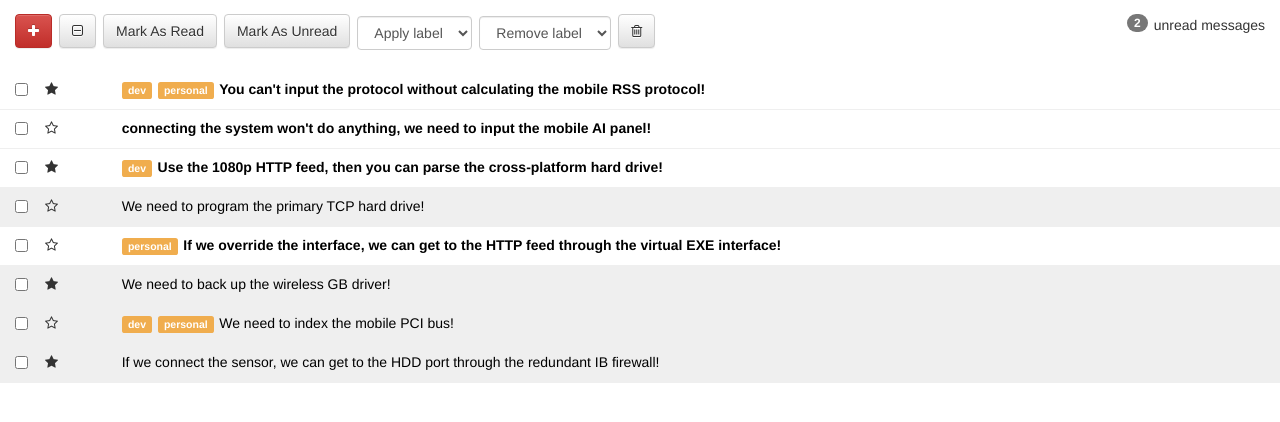
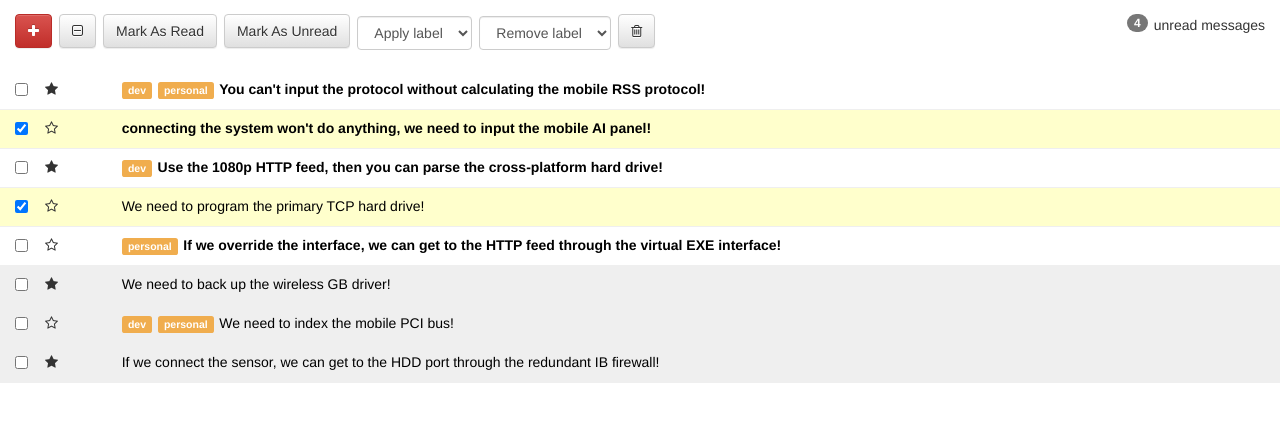
Before and after one commit to dwleonhardt/galvanize-inbox, a React (Create React App) app in the folder inbox/: page / in a window 1280 px wide. Shown: the top 422 px of the page. Built offline with nearby package versions, Linux system fonts and the light colour scheme.

Commit message:
all stories finished

```diff
--- a/inbox/src/App.js
+++ b/inbox/src/App.js
@@ -67,54 +67,104 @@ const messages = [
 
 
 class App extends Component {
-  markRead = (id) => {
-    this.setState({read: true});
-    if (this.state.showBody) {
-      this.setState({showBody: false})
-    }
-    else {
-      this.setState({showBody: true})
-    }
+  constructor(){
+    super()
+    this.state = {
+      messages,
+    };
   }
 
+  allRead = () => {
+    var stateCopy = this.state.messages.slice();
+    stateCopy.filter((message) => {
+      return message.selected === true;
+    })
+    .forEach((message) => {
+      message.read = true;
+    });
+    this.setState({messages: stateCopy});
+  }
 
+  unread = () => {
+    var stateCopy = this.state.messages.slice();
+    stateCopy.filter((message) => {
+      return message.selected === true;
+    })
+    .forEach((message) => {
+      message.read = false;
+    });
+    this.setState({messages: stateCopy});
+  }
+
+  selectAll = (bool) => {
+    var stateCopy = this.state.messages.slice();
+    stateCopy.forEach((message) => {
+      message.selected = bool;
+    })
+    this.setState({messages: stateCopy});
+  }
+
+  delete = () => {
+    var stateCopy = this.state.messages.slice();
+    var newState = stateCopy.filter((message) => {
+      return message.selected !== true;
+    });
+    this.setState({messages: newState});
+  }
+
+  addLabel = (label) => {
+    var stateCopy = this.state.messages.slice();
+    stateCopy.filter((message) => {
+      return message.selected === true;
+    })
+    .forEach((message) => {
+      message.labels.push(label);
+    })
+    this.setState({messages: stateCopy});
+  }
+
+  removeLabel = (label) => {
+    var stateCopy = this.state.messages.slice();
+    stateCopy.filter((message) => {
+      return message.selected === true;
+    })
+    .forEach((message) => {
+      message.labels.indexOf(label);
+      message.labels.splice(message.labels.indexOf(label));
+    })
+    this.setState({messages: stateCopy});
+  }
+
+  markRead = (id) => {
+    var stateCopy = this.state.messages.slice();
+    var current = stateCopy.find((message)=> message.id === id);
+    current.read = true;
+    this.setState({messages: stateCopy});
+  }
+
+  selector = (id) => {
+    var stateCopy = this.state.messages.slice();
+    var current = stateCopy.find((message)=> message.id === id);
+    current.selected = !current.selected;
+    this.setState({messages: stateCopy});
+  }
+
+  star = (id) => {
+    var stateCopy = this.state.messages.slice();
+    var current = stateCopy.find((message)=> message.id === id);
+    current.starred = !current.starred;
+    this.setState({messages: stateCopy});
+  }
 
 
   render() {
     return (
       <div className="container-fluid">
-        <ToolBar />
-        <Messages messages={messages} />
+        <ToolBar messages={this.state.messages} allRead={this.allRead} unread={this.unread} selectAll={this.selectAll} delete={this.delete} addLabel={this.addLabel} removeLabel={this.removeLabel}/>
+        <Messages messages={this.state.messages}  markRead={this.markRead} selector={this.selector} star={this.star} allRead={this.allRead}/>
       </div>
         );
   }
 }
 
 export default App;
-
-
-
-// const App = ({ copyright, items, products }) => (
-//   (items.length && products.all.length) ?
-//     (
-//       <div>
-//         <CartHeader />
-//         <AddItem />
-//         <CartItems products={ products } items={ items } />
-//         <CartFooter copyright={ copyright } />
-//       </div>
-//     ) :
-//     (<div>Loading...</div>)
-// )
-//
-// const mapStateToProps = state => ({
-//   items: state.items.all,
-//   products: state.products,
-// })
-//
-// const mapDispatchToProps = () => ({})
-//
-// export default connect(
-//   mapStateToProps,
-//   mapDispatchToProps
-// )(App)
--- a/inbox/src/components/message.js
+++ b/inbox/src/components/message.js
@@ -3,51 +3,24 @@ import Labels from './labels';
 
 
 class Message extends React.Component {
-  constructor(props){
-    super(props);
+  constructor(){
+    super();
     this.state = {
-      id: props.id,
-      read: props.read,
-      selected: props.selected,
-      starred: props.starred,
-      showBody: false,
-      selectAll: false,
-      markRead: false
+      showBody: ''
     }
   }
 
-
-  // markRead = () => {
-  //   this.setState({read: true});
-  //   if (this.state.showBody) {
-  //     this.setState({showBody: false})
-  //   }
-  //   else {
-  //     this.setState({showBody: true})
-  //   }
-  // }
-
-  selected = () => {
-    if (this.state.selected) {
-      this.setState({selected: false});
+  showBody = () => {
+    if (this.state.showBody === '') {
+      this.setState({showBody :'hidden'});
     }
     else {
-      this.setState({selected: true});
-    }
-  }
-
-  starred = () => {
-    if (this.state.starred) {
-      this.setState({starred: false});
-    }
-    else {
-      this.setState({starred: true});
+      this.setState({showBody :''});
     }
   }
 
 
   render(){
-
 
     var labelList = this.props.labels.map((label, i) => {
       return <Labels key={i} label={label} />
@@ -55,20 +28,20 @@ class Message extends React.Component {
 
     return (
       <div>
-        <div className={`row message ${this.state.read?'read' : 'unread'} ${this.state.selected?'selected': this.props.selectAll? 'selected': ''}`}>
+        <div className={`row message ${this.props.read?'read' : 'unread'} ${this.props.selected?'selected': this.props.selectAll? 'selected': ''}`}>
           <div className="col-xs-1">
             <div className="row">
               <div className="col-xs-2">
-                <input type="checkbox" checked={this.props.selectAll? true: this.state.selected? true: false} onClick={this.selected}/>
+                <input type="checkbox" checked={this.props.selectAll? true: this.props.selected? true: false} onClick={() => this.props.selector(this.props.id)}/>
               </div>
               <div className="col-xs-2">
-                <i className={`star fa ${this.state.starred?'fa-star':'fa-star-o'}`} onClick={this.starred}></i>
+                <i className={`star fa ${this.props.starred?'fa-star':'fa-star-o'}`} onClick={() => this.props.star(this.props.id)}></i>
               </div>
             </div>
           </div>
-          <div className="col-xs-11">
+          <div className="col-xs-11" onClick={this.showBody}>
             {labelList}
-            <a  onClick={this.markRead}>
+            <a  onClick={() => this.props.markRead(this.props.id)}>
               {this.props.subject}
             </a>
           </div>
--- a/inbox/src/components/messages.js
+++ b/inbox/src/components/messages.js
@@ -7,7 +7,7 @@ class Messages extends React.Component {
     render(){
 
 
-      var messagesList = this.props.messages.map((message) => {return (<Message key={message.id} id={message.id} labels={message.labels} read={message.read} starred={message.starred} subject={message.subject} selectAll={this.props.selectAll} markRead={this.props.markRead}/>)})
+      var messagesList = this.props.messages.map((message) => {return (<Message key={message.id} id={message.id} labels={message.labels} read={message.read} starred={message.starred} subject={message.subject} selected={message.selected} selector={this.props.selector} markRead={this.props.markRead} star={this.props.star} />)})
 
 
     return (
--- a/inbox/src/components/toolBar.js
+++ b/inbox/src/components/toolBar.js
@@ -13,53 +13,56 @@ class ToolBar extends React.Component{
   selectAll = () => {
     if (this.state.selectAll) {
       this.setState({selectAll: false});
+      this.props.selectAll(false)
     }
     else {
       this.setState({selectAll: true});
+      this.props.selectAll(true)
     }
   }
 
-  markRead = () => {
-
-  }
 
   render() {
+
+    var count = this.props.messages.filter((message) => {
+      return message.read === false;
+    })
 
     return (
         <div className="row toolbar">
           <div className="col-md-12">
             <p className="pull-right">
-              <span className="badge badge">2</span>
+              <span className="badge badge">{count.length}</span>
               unread messages
             </p>
 
             <a className="btn btn-danger">
               <i className="fa fa-plus"></i>
             </a>
-            {/*fa-minus-square-o fa-check-square-o  */}
+
             <button className="btn btn-default" onClick={this.selectAll}>
               <i className={`fa ${this.state.selectAll?'fa-check-square-o': 'fa-minus-square-o'}`}></i>
             </button>
 
-            <button className="btn btn-default" onClick={this.markRead}>Mark As Read</button>
+            <button className="btn btn-default" onClick={this.props.allRead}>Mark As Read</button>
 
-            <button className="btn btn-default">Mark As Unread</button>
+            <button className="btn btn-default" onClick={this.props.unread}>Mark As Unread</button>
 
-            <select className="form-control label-select">
+            <select className="form-control label-select" onChange={(event) => this.props.addLabel(event.target.value)}>
               <option>Apply label</option>
               <option value="dev">dev</option>
               <option value="personal">personal</option>
               <option value="gschool">gschool</option>
             </select>
 
-            <select className="form-control label-select">
+            <select className="form-control label-select" onChange={(event) => this.props.removeLabel(event.target.value)}>
               <option>Remove label</option>
               <option value="dev">dev</option>
               <option value="personal">personal</option>
               <option value="gschool">gschool</option>
             </select>
 
-            <button className="btn btn-default">
+            <button className="btn btn-default" onClick={this.props.delete}>
               <i className="fa fa-trash-o"></i>
             </button>
           </div>
```
